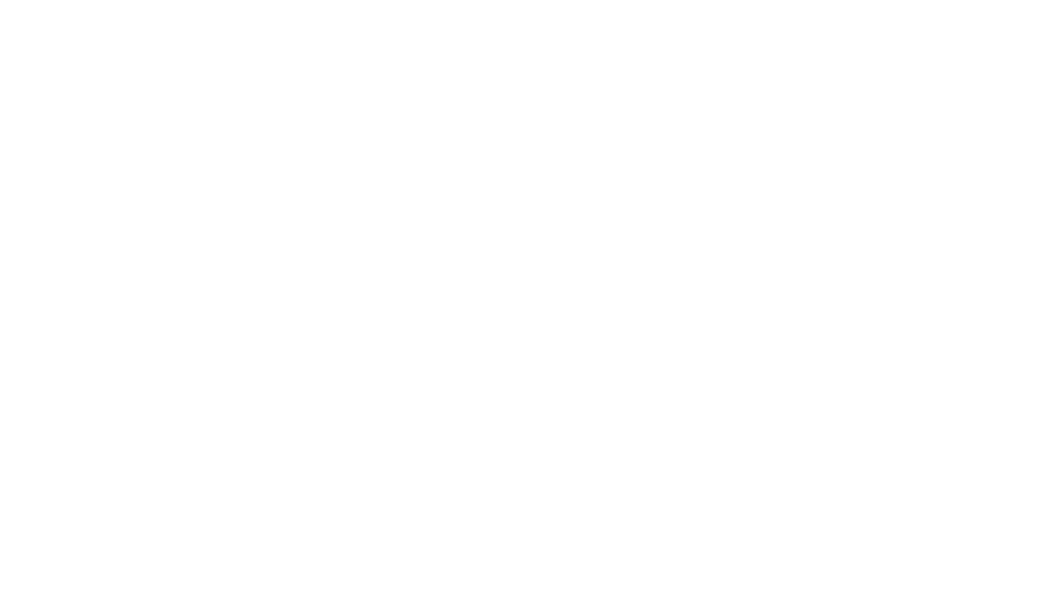
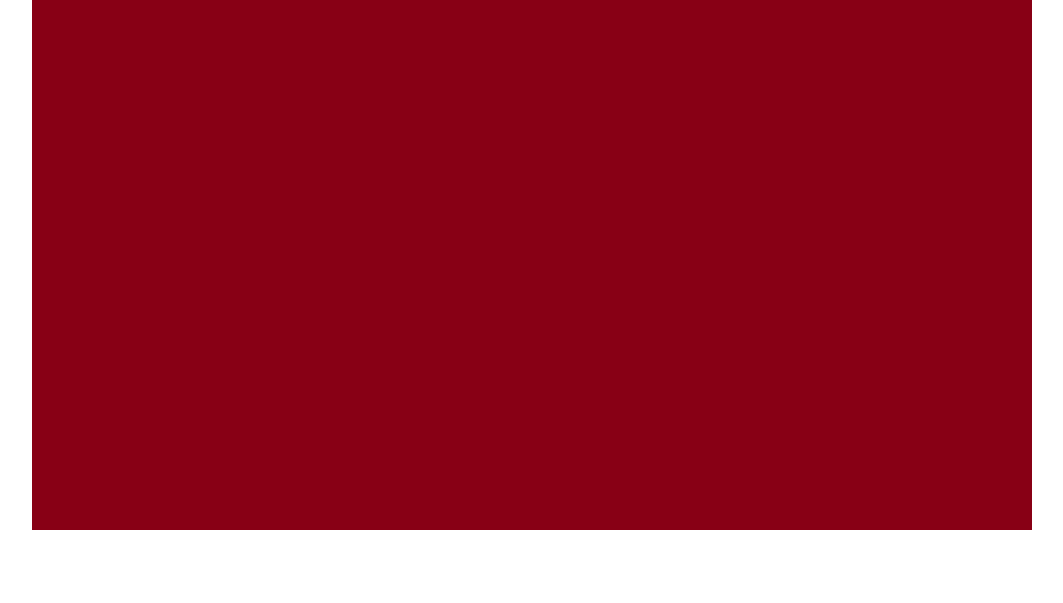
Before and after one commit to jamesl1001/simpleslider, a plain HTML site: page index.html in a window 1280 px wide. Shown: the whole page, without its empty margins (108-1171 px from the left). Drawn offline with Linux system fonts and the light colour scheme.

Commit message:
Basic markup, CSS and JS variables setup

```diff
--- a/index.html
+++ b/index.html
@@ -6,6 +6,19 @@
 	<link rel="stylesheet" type="text/css" href="styles.css" />
 </head>
 <body>
+	<div class="centre">
+		<div id="simpleslider">
+			<div id="ss__wrapper">
+				<img src="img/image1.jpg" alt="A orange image" />
+				<img src="img/image2.jpg" alt="A larger image with a different proportion to ss" />
+				<div id="ss__controls">
+					<div id="ss__prev"></div>
+					<div id="ss__next"></div>
+					<div id="ss__dots"></div>
+				</div>
+			</div>
+		</div>
+	</div>
 
 	<script src="simpleslider.js"></script>
 </body>
--- a/simpleslider.js
+++ b/simpleslider.js
@@ -0,0 +1,26 @@
+/*
+NOTES:
+JSON file
+frame.length
+currentFrame
+current class for active frame
+remove all other current states
+css3 animation
+*/
+
+(function(){
+    // Setup variables
+    var ss         = document.getElementById("simpleslider"),
+        ssWrapper  = document.getElementById("ss__wrapper"),
+        ssControls = document.getElementById("ss__controls"),
+        ssHeight   = 530;
+
+    // Set dimensions
+    ss.style.height = ssHeight + 25 + "px";
+    ssWrapper.style.height = ssHeight + "px";
+
+    // Get images
+    var ssImages = ss.getElementsByTagName("img");
+
+    console.log(ssImages);
+})();
--- a/styles.css
+++ b/styles.css
@@ -0,0 +1,53 @@
+body {
+	margin: 0;
+	padding: 0;
+}
+
+.centre {
+	width: 1000px;
+	margin: 0 auto;
+}
+
+#simpleslider {
+	width: 100%;
+}
+
+#ss__wrapper {
+	width: 100%;
+	height: 100%;
+	position: relative;
+	overflow: hidden;
+}
+
+#ss__wrapper img {
+	width: 100%;
+	position: absolute;
+	top: 0;
+	left: 0;
+}
+
+#ss__controls {
+	width: 100%;
+	height: 100%;
+	position: absolute;
+	top: 0;
+}
+
+#ss__prev {
+	width: 50%;
+	height: 100%;
+	float: left;
+}
+
+#ss__next {
+	width: 50%;
+	height: 100%;
+	float: right;
+}
+
+#ss__dots {
+	width: 100%;
+	height: 25px;
+	position: absolute;
+	bottom: -25px;
+}
```
Also changed, not shown: img/image1.jpg (added), img/image2.jpg (added).
